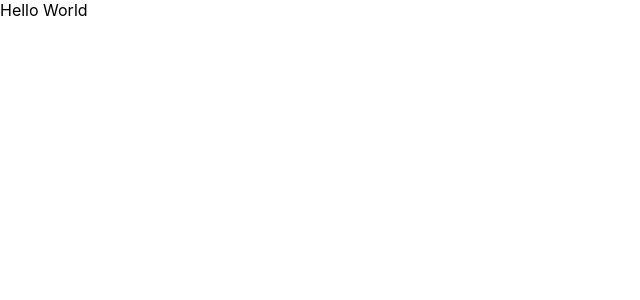
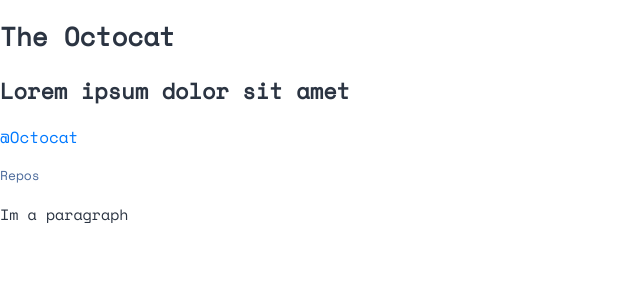
Before and after one commit to andrewsanc/github-user-search, a React (Create React App) app: page / in a window 1280 px wide. Shown: the top 300 px of the page, without its empty margins (0-640 px from the left). Built offline with nearby package versions, Linux system fonts and the light colour scheme.

Commit message:
typography styling

```diff
--- a/public/index.html
+++ b/public/index.html
@@ -2,7 +2,7 @@
 <html lang="en">
   <head>
     <meta charset="utf-8" />
-    <link rel="icon" href="%PUBLIC_URL%/favicon.ico" />
+    <link rel="icon" href="%PUBLIC_URL%/assets/favicon-32x32.png" />
     <meta name="viewport" content="width=device-width, initial-scale=1" />
     <meta name="theme-color" content="#000000" />
     <meta
@@ -14,6 +14,10 @@
       manifest.json provides metadata used when your web app is installed on a
       user's mobile device or desktop. See https://developers.google.com/web/fundamentals/web-app-manifest/
     -->
+    <link
+      href="https://fonts.googleapis.com/css?family=Space Mono"
+      rel="stylesheet"
+    />
     <link rel="manifest" href="%PUBLIC_URL%/manifest.json" />
     <!--
       Notice the use of %PUBLIC_URL% in the tags above.
--- a/src/components/App.js
+++ b/src/components/App.js
@@ -1,3 +1,11 @@
 export default function App() {
-  return <div>Hello World</div>;
+  return (
+    <div>
+      <h1>The Octocat</h1>
+      <h2>Lorem ipsum dolor sit amet</h2>
+      <h3>@Octocat</h3>
+      <h4>Repos</h4>
+      <p>Im a paragraph</p>
+    </div>
+  );
 }
--- a/src/index.css
+++ b/src/index.css
@@ -1,11 +1,37 @@
 body {
   margin: 0;
-  font-family: -apple-system, BlinkMacSystemFont, "Segoe UI", "Roboto", "Oxygen",
-    "Ubuntu", "Cantarell", "Fira Sans", "Droid Sans", "Helvetica Neue",
-    sans-serif;
+  font-family: "Space Mono";
+  font-style: normal;
+  font-weight: 400;
+  font-size: 15px;
+  line-height: 25px;
+  color: #2b3442;
 }
 
-code {
-  font-family: source-code-pro, Menlo, Monaco, Consolas, "Courier New",
-    monospace;
+h1 {
+  font-weight: 700;
+  font-size: 26px;
+  line-height: 38px;
+  color: #2b3442;
 }
+
+h2 {
+  font-weight: 700;
+  font-size: 22px;
+  line-height: 33px;
+  color: #2b3442;
+}
+
+h3 {
+  font-weight: 400;
+  font-size: 16px;
+  line-height: 24px;
+  color: #0079ff;
+}
+
+h4 {
+  font-weight: 400;
+  font-size: 13px;
+  line-height: 19px;
+  color: #4b6a9b;
+}
```
Also changed, not shown: 1 other file (tests, documents, lock files or other folders).
